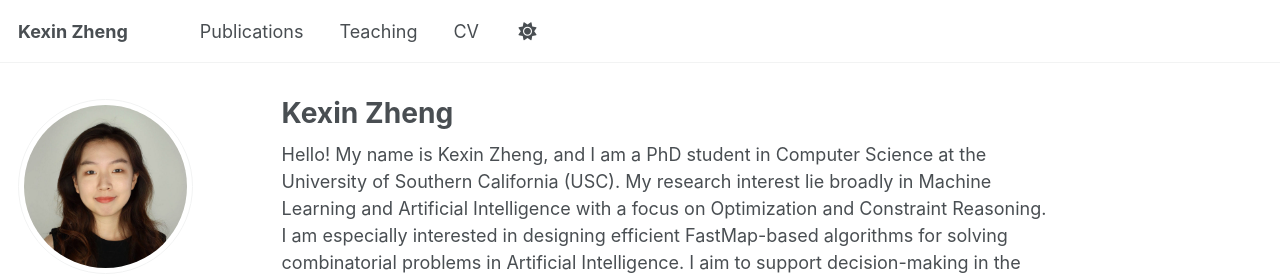
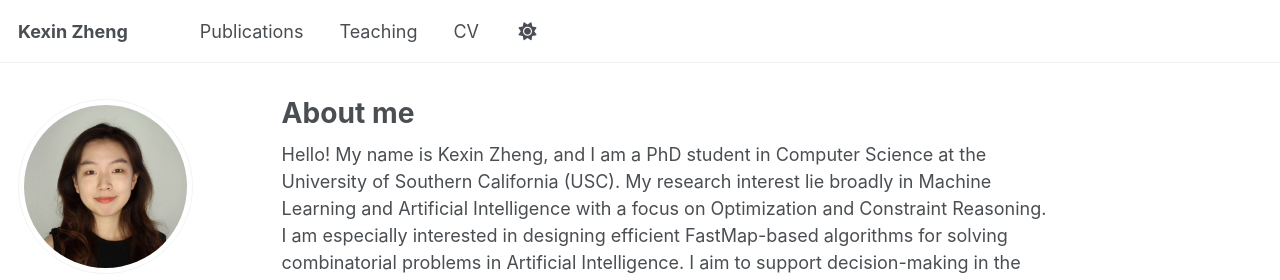
Before and after one commit to kellyzhengusc/kellyzhengusc.github.io, a Jekyll site: the page built from _pages/about.md, in a window 1280 px wide. Shown: the top 280 px of the page. Built offline with Jekyll 4.4.1, drawn with Linux system fonts in a browser that asks for light colours; some web fonts are replaced; a script that is not in the unit is left out.

Commit message:
Update about.md

```diff
--- a/_pages/about.md
+++ b/_pages/about.md
@@ -1,6 +1,6 @@
 ---
 permalink: /
-title: "Kexin Zheng"
+title: "About me"
 author_profile: true
 redirect_from:
   - /about/
```
